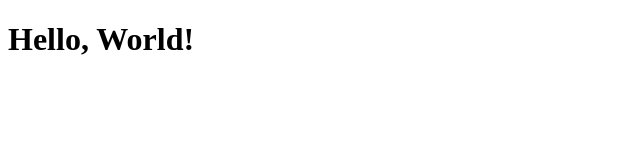
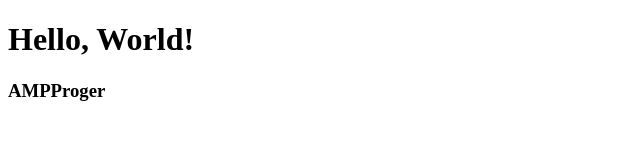
Before and after one commit to RomaAMP/git-hub-tutorial, a plain HTML site: page index.html in a window 1280 px wide. Shown: the whole page, without its empty margins (0-640 px from the left). Drawn offline with Linux system fonts and the light colour scheme.

Commit message:
modified index.html

```diff
--- a/index.html
+++ b/index.html
@@ -9,5 +9,6 @@
 </head>
 <body>
     <h1>Hello, World!</h1>
+    <h3>AMPProger</h3>
 </body>
 </html>
```
